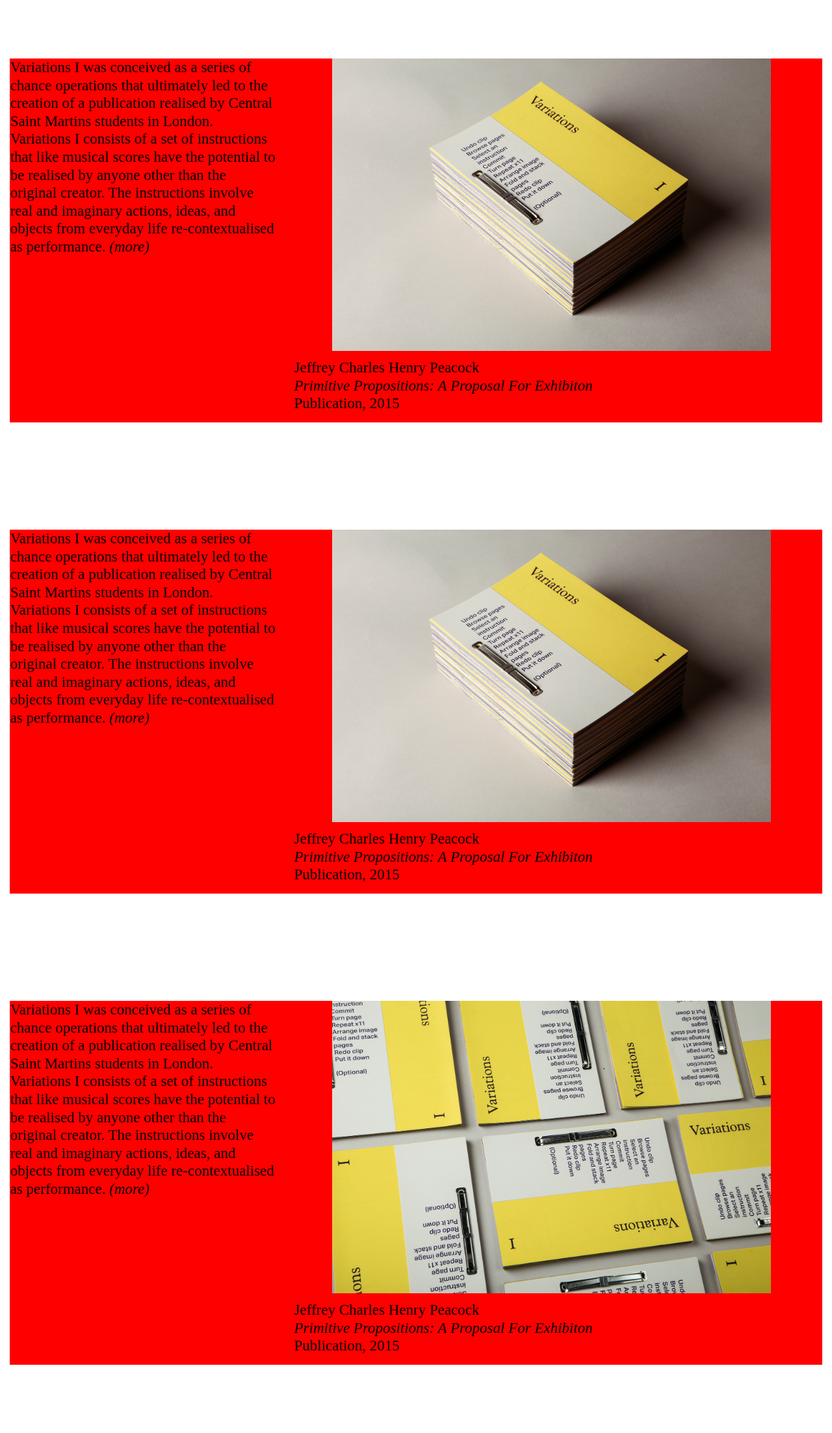
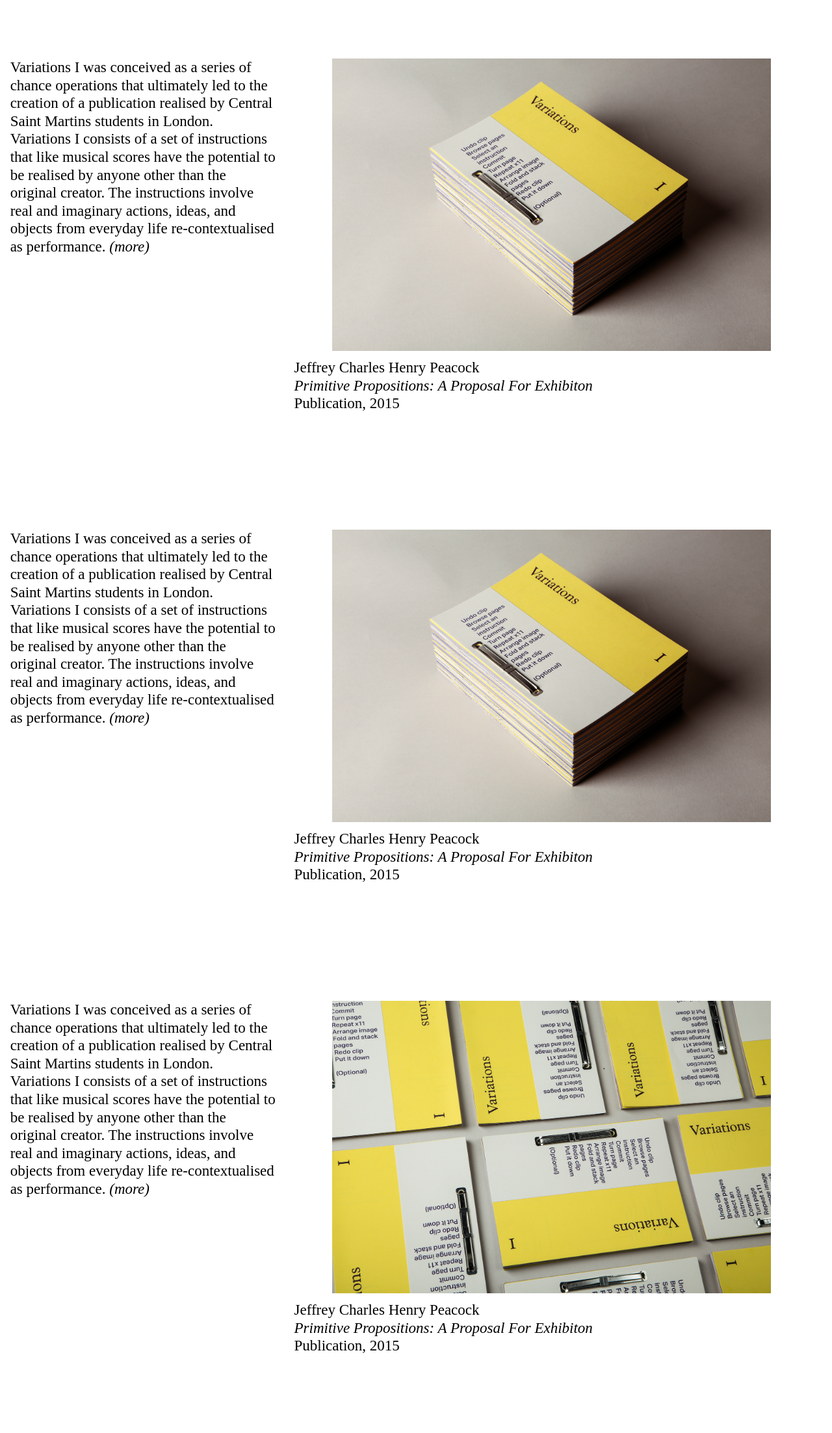
Before and after one commit to jacprada/StudioBergini, a PHP site: page / in a window 1280 px wide. Shown: the part 60-2265 px from the top of the page at 65% size. Run offline with PHP 8.4, Linux system fonts and the light colour scheme; some libraries are stand-ins or nearby versions.

Commit message:
html code cleaned, section ids renamed

```diff
--- a/css/style.css
+++ b/css/style.css
@@ -239,7 +239,6 @@ section.project {
 
 div.project-container {
   height: 560px;
-  background-color: red;
   position: relative;
   top: 50%;
   transform: translateY(-50%);
--- a/home.html
+++ b/home.html
@@ -33,24 +33,10 @@
       <ul>
         <li class="home-item"><a class="menu-link home-link" href="#">Studio Bergini</a></li>
         <li class="arrow-item"><a class="menu-link menu-arrow" href="#">&#8594;</a></li>
-        <!-- <li><i class="menu-link menu-arrow">&#8594;</i></li> -->
-        <!-- <li class="image-item"><a class="menu-link" href="#">Image Info</a></li> -->
       </ul>
-<!--       <ul>
-        <li class="arrow-item"><i class="menu-arrow">&#8594;</i></li>
-      </ul> -->
     </nav>
     <nav class="right-navigation">
       <ul>
-<!--         <li class="first-right project-nav"><a id="project-front" class="project-link active" href="#">Front</a></li>
-        <li class="project-nav"><a id="project-back" class="project-link" href="#">Back</a></li>
-        <li class="project-nav"><a id="project-open" class="project-link" href="#">Open</a></li>
-        <li class="project-nav"><a id="details-nav">Details:</a></li>
-        <li class="project-nav"><a id="details-one" class="project-link" href="#">One</a></li>
-        <li class="project-nav"><a id="details-two" class="project-link" href="#">Two</a></li>
-        <li class="project-nav"><a id="details-three" class="project-link" href="#">Three</a></li>
-        <li class="project-nav"><a id="details-four" class="project-link" href="#">Four</a></li>
-        <li class="project-nav"><a id="details-five" class="project-link" href="#">Five</a></li> -->
         <li class="right-item"><a class="menu-link slider-info" href="#"></a></li>
       </ul>
     </nav>
@@ -65,14 +51,13 @@
       </section>
     </div>
     <div class="centered">
-      <section class="project continuous-true" id="first">
+      <section class="project continuous-true" id="first-project">
         <div class="project-container">
           <div class="project-top"><h4 class="image-info"></h4></div>
           <div class="project-left">
             <p class="text-left">Variations I was conceived as a series of chance operations that ultimately led to the creation of a publication realised by Central Saint Martins students in London. Variations I consists of a set of instructions that like musical scores have the potential to be realised by anyone other than the original creator. The instructions involve real and imaginary actions, ideas, and objects from everyday life re-contextualised as performance. <a class="toggle-text read-more" href="#">(more)</a></p>
           </div>
           <div class="project-right">
-            <!-- <img src="./img/variations/var_1.jpg"> -->
             <div class="my-slider">
               <ul>
                 <li><img src="./img/variations/var_1.jpg" alt="Test" data-num="1"></li>
@@ -90,14 +75,13 @@
           </div>
         </div>
       </section>
-      <section class="project continuous-true" id="second">
+      <section class="project continuous-true" id="second-project">
         <div class="project-container">
           <div class="project-top"><h4 class="image-info"></h4></div>
           <div class="project-left">
             <p class="text-left">Variations I was conceived as a series of chance operations that ultimately led to the creation of a publication realised by Central Saint Martins students in London. Variations I consists of a set of instructions that like musical scores have the potential to be realised by anyone other than the original creator. The instructions involve real and imaginary actions, ideas, and objects from everyday life re-contextualised as performance. <a class="toggle-text read-more" href="#">(more)</a></p>
           </div>
           <div class="project-right">
-            <!-- <img src="./img/variations/var_1.jpg"> -->
             <div class="my-slider">
               <ul>
                 <li><img src="./img/variations/var_1.jpg" alt="Front" data-num="1"></li>
@@ -118,14 +102,13 @@
           </div>
         </div>
       </section>
-      <section class="project continuous-true" id="third">
+      <section class="project continuous-true" id="third-project">
       <div class="project-container">
         <div class="project-top"><h4 class="image-info"></h4></div>
         <div class="project-left">
           <p class="text-left">Variations I was conceived as a series of chance operations that ultimately led to the creation of a publication realised by Central Saint Martins students in London. Variations I consists of a set of instructions that like musical scores have the potential to be realised by anyone other than the original creator. The instructions involve real and imaginary actions, ideas, and objects from everyday life re-contextualised as performance. <a class="toggle-text read-more" href="#">(more)</a></p>
         </div>
         <div class="project-right">
-          <!-- <img src="./img/variations/var_1.jpg"> -->
           <div class="my-slider">
             <ul>
               <li><img src="./img/variations/var_2.jpg" alt="Back" data-num="1"></li>
```
